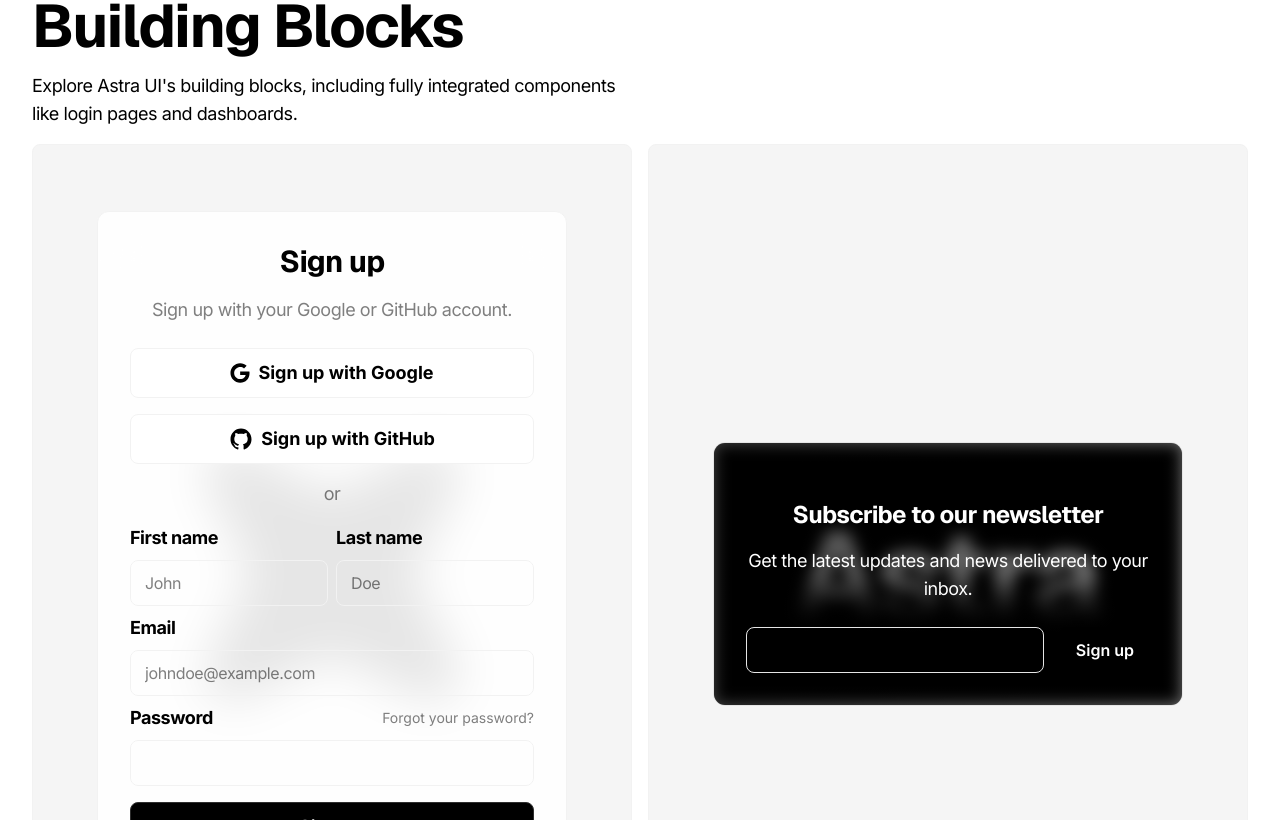
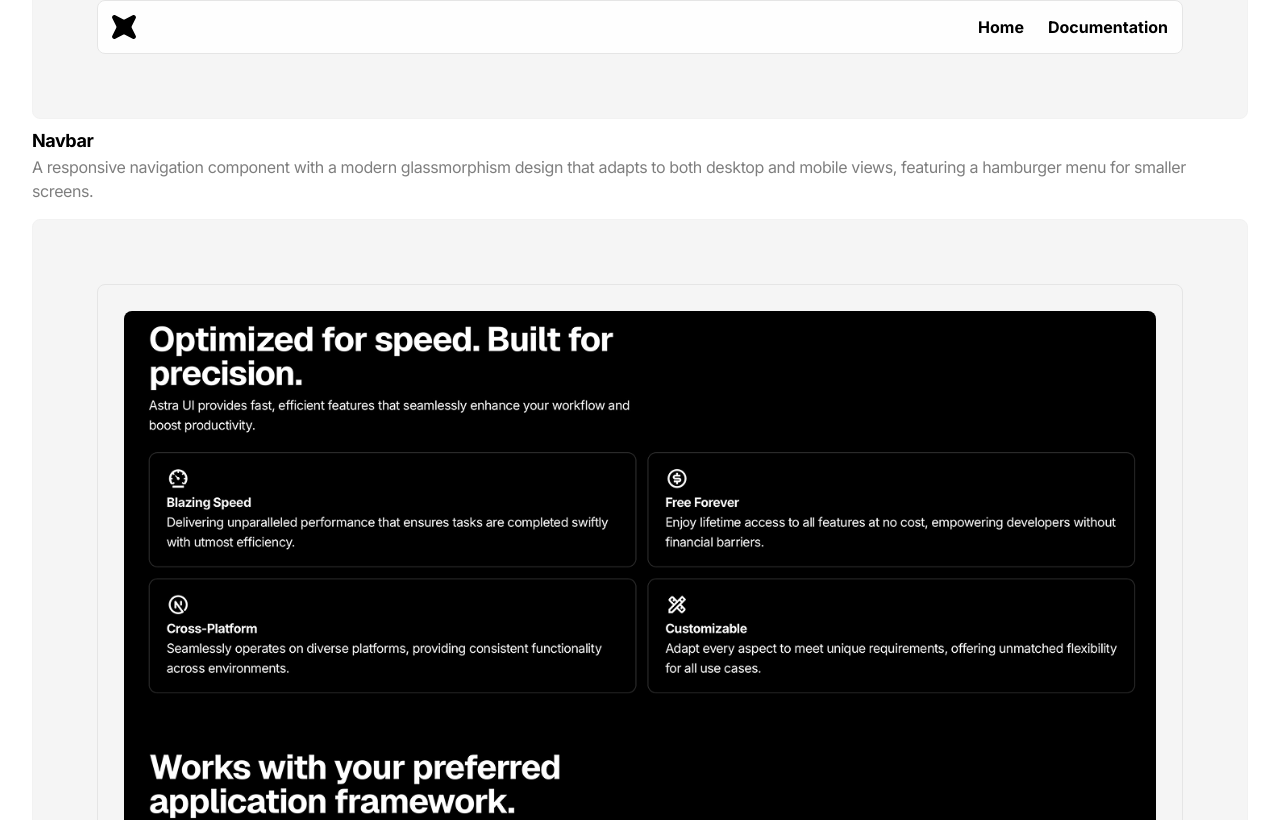
Before and after one commit to astraui/astraui, a Next.js app: page /components in a window 1280 px wide. Shown: the part 3500-4320 px from the top of the page. Built offline with nearby package versions, Linux system fonts and the light colour scheme.

Commit message:
Update changes

```diff
--- a/app/components/page.tsx
+++ b/app/components/page.tsx
@@ -13,14 +13,14 @@ const componentsPage: React.FC = () => {
           Discover Astra UI&apos;s powerful components, designed for rapid
           development and customizable, intuitive user interfaces.
         </p>
-        <aside className="grid md:grid-cols-2 lg:grid-cols-3 gap-4">
+        <aside className="flex flex-col gap-4">
           {components.map((component) => {
             return (
               <SeeComponent
                 preview={component.preview}
                 name={component.name}
                 desc={component.desc}
-                className={`gap-4 bordered p-24 grid place-items-center h-128 w-full ${component.className}`}
+                className={`gap-4 bordered p-24 grid place-items-center w-full ${component.className}`}
                 link={component.link}
                 key={uuidv4()}
               />
@@ -34,14 +34,14 @@ const componentsPage: React.FC = () => {
           Explore Astra UI&apos;s building blocks, including fully integrated
           components like login pages and dashboards.
         </p>
-        <aside className="grid lg:grid-cols-2 gap-4 h-240">
+        <aside className="flex flex-col gap-4">
           {blocks.map((block) => {
             return (
               <SeeComponent
                 preview={block.preview}
                 name={block.name}
                 desc={block.desc}
-                className={`gap-4 border h-215 ${block.className}`}
+                className={`gap-4 border ${block.className}`}
                 link={block.link}
                 key={uuidv4()}
               />
```
